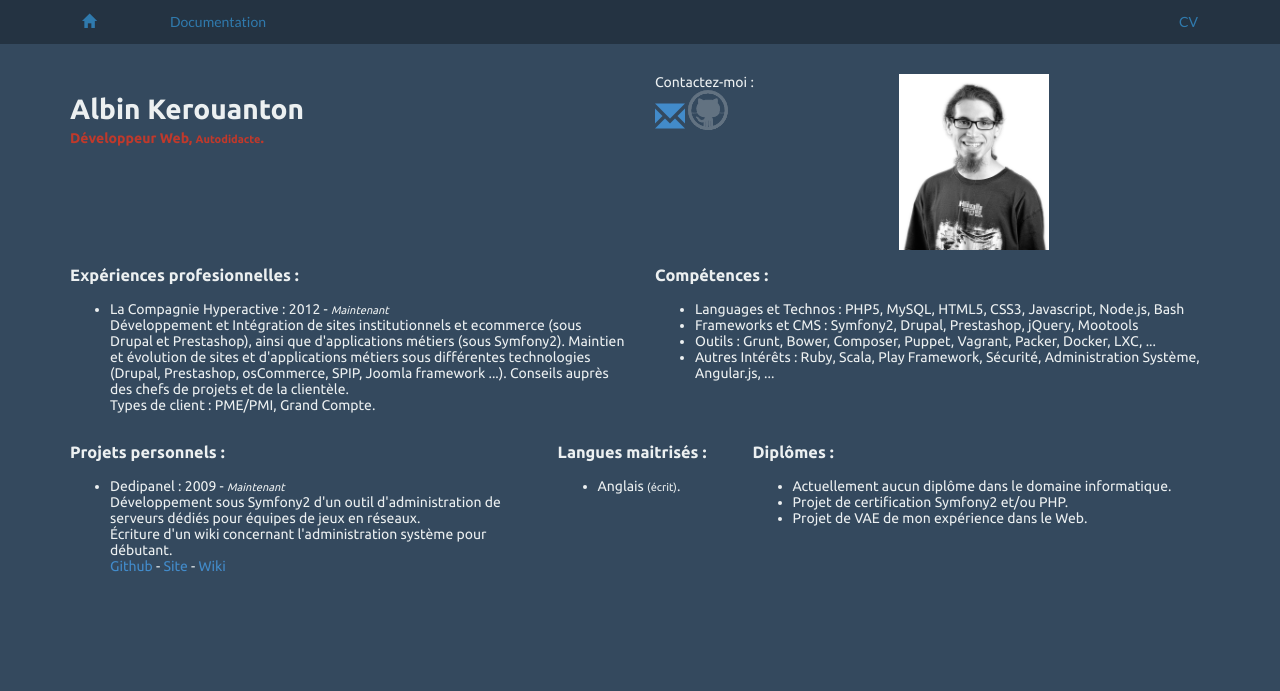
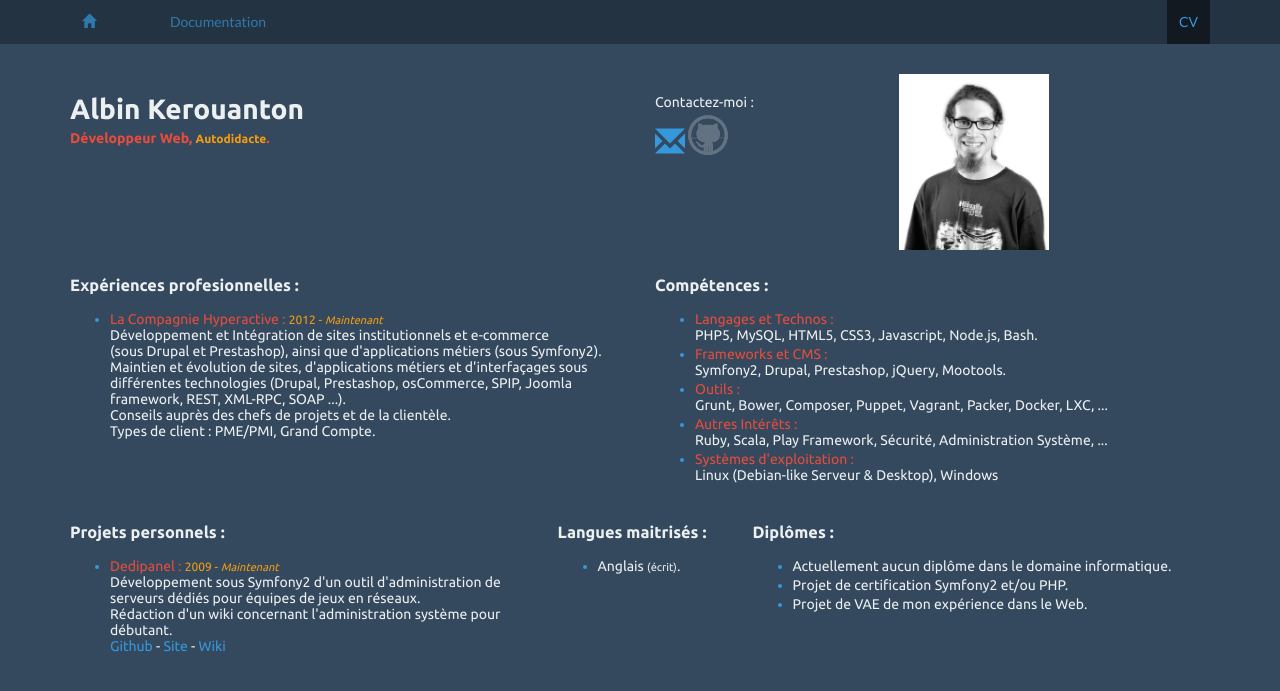
Before and after one commit to NiR-/akerouanton-name, a Jekyll site: the page built from cv.html, in a window 1280 px wide. Shown: the top 691 px of the page. Built offline with Jekyll 4.4.1, drawn with Linux system fonts in a browser that asks for light colours; Markdown is read by kramdown in place of the engine named in the settings.

Commit message:
Ajout couleurs et styles sur le cv.

```diff
--- a/assets/_less/fonts.less
+++ b/assets/_less/fonts.less
@@ -18,5 +18,8 @@
 }
 
 .small {
+	font-size: @font-size-small;
+}
+.smaller {
 	font-size: @font-size-smaller;
 }
--- a/cv.html
+++ b/cv.html
@@ -16,11 +16,9 @@
 	<div class="photo">
 		<div class="row">
 			<div class="contact">
-				<p>
-					Contactez-moi :<br />
-					<a href="#"><span class="glyphicon glyphicon-envelope"></span></a>
-					<a href="https://github.com/NiR-/" target="_blank"><span class="github"></span></a>
-				</p>
+				<div class="label">Contactez-moi :</div>
+				<a href="#"><span class="glyphicon glyphicon-envelope"></span></a>
+				<a href="https://github.com/NiR-/" target="_blank"><span class="github"></span></a>
 			</div>
 			<div>
 				<img src="/assets/images/trombine.jpg" alt="Albin Kerouaton, photo personnelle." title="Albin Kerouanton, Développeur web Autodidacte" width="150" height="176" />
@@ -34,10 +32,12 @@
 		<h3>Expériences profesionnelles :</h3>
 		<ul>
 			<li>
-				<span class="nom">La Compagnie Hyperactive :</span>
-				<span class="date">2012 - <i class="small">Maintenant</i></span>
-				<p>
-					Développement et Intégration de sites institutionnels et ecommerce (sous Drupal et Prestashop), ainsi que d'applications métiers (sous Symfony2). Maintien et évolution de sites et d'applications métiers sous différentes technologies (Drupal, Prestashop, osCommerce, SPIP, Joomla framework ...). Conseils auprès des chefs de projets et de la clientèle.<br />
+				<label for="lch">
+					La Compagnie Hyperactive :
+					<span class="date">2012 - <i class="smaller">Maintenant</i></span>
+				</label>
+				<p id="lch">
+					Développement et Intégration de sites institutionnels et e-commerce (sous&nbsp;Drupal et Prestashop), ainsi que d'applications métiers (sous&nbsp;Symfony2).<br />Maintien et évolution de sites, d'applications métiers et d'interfaçages sous différentes technologies (Drupal,&nbsp;Prestashop, osCommerce, SPIP, Joomla framework, REST, XML-RPC, SOAP ...).<br />Conseils auprès des chefs de projets et de la clientèle.<br />
 					Types de client : PME/PMI, Grand Compte.
 				</p>
 			</li>
@@ -48,20 +48,24 @@
 		<h3>Compétences :</h3>
 		<ul>
 			<li>
-				<label for="languages">Languages et Technos :</label>
-				<span id="languages">PHP5, MySQL, HTML5, CSS3, Javascript, Node.js, Bash</span>
+				<label for="languages">Langages et Technos :</label><br />
+				<span id="languages">PHP5, MySQL, HTML5, CSS3, Javascript, Node.js, Bash.</span>
 			</li>
 			<li>
-				<label for="frameworks-cms">Frameworks et CMS :</label>
-				<span id="framework-cms">Symfony2, Drupal, Prestashop, jQuery, Mootools</span>
+				<label for="frameworks-cms">Frameworks et CMS :</label><br />
+				<span id="framework-cms">Symfony2, Drupal, Prestashop, jQuery, Mootools.</span>
 			</li>
 			<li>
-				<label for="outils">Outils :</label>
+				<label for="outils">Outils :</label><br />
 				<span id="outils">Grunt, Bower, Composer, Puppet, Vagrant, Packer, Docker, LXC, ...</span>
 			</li>
 			<li>
-				<label for="interets-info">Autres Intérêts :</label>
-				<span id="interets-info">Ruby, Scala, Play Framework, Sécurité, Administration Système, Angular.js, ...</span>
+				<label for="interets-info">Autres Intérêts :</label><br />
+				<span id="interets-info">Ruby, Scala, Play Framework, Sécurité, Administration Système, ...</span>
+			</li>
+			<li>
+				<label for="os">Systèmes d'exploitation :</label><br />
+				<span id="os">Linux (Debian-like Serveur & Desktop), Windows</span>
 			</li>
 		</ul>
 	</div>
@@ -72,10 +76,12 @@
 		<h3>Projets personnels :</h3>
 		<ul>
 			<li>
-				<span class="nom">Dedipanel :</span>
-				<span class="date">2009 - <i class="small">Maintenant</i></span>
-				<p>
-					Développement sous Symfony2 d'un outil d'administration de serveurs dédiés pour équipes de jeux en réseaux.<br />Écriture d'un wiki concernant l'administration système pour débutant.<br />
+				<label for="dedipanel">
+					Dedipanel :
+					<span class="date">2009 - <i class="smaller">Maintenant</i></span>
+				</label>
+				<p id="dedipanel">
+					Développement sous Symfony2 d'un outil d'administration de serveurs dédiés pour équipes de jeux en réseaux.<br />Rédaction d'un wiki concernant l'administration système pour débutant.<br />
 					<a href="https://github.com/NiR-/dedipanel" target="_blank">Github</a> - <a href="http://www.dedicated-panel.net/" target="_blank">Site</a> - <a href="http://wiki.dedicated-panel.net/" target="_blank">Wiki</a>
 				</p>
 			</li>
@@ -85,16 +91,16 @@
 	<div class="langues">
 		<h3>Langues maitrisés :</h3>
 		<ul>
-			<li>Anglais <span class="small">(écrit)</span>.</li>
+			<li><span>Anglais <span class="smaller">(écrit)</span>.</span></li>
 		</ul>
 	</div>
 
 	<div id="diplomes">
 		<h3>Diplômes :</h3>
 		<ul>
-			<li>Actuellement aucun diplôme dans le domaine informatique.</li>
-			<li>Projet de certification Symfony2 et/ou PHP.</li>
-			<li>Projet de VAE de mon expérience dans le Web.</li>
+			<li><span>Actuellement aucun diplôme dans le domaine informatique.</span></li>
+			<li><span>Projet de certification Symfony2 et/ou PHP.</span></li>
+			<li><span>Projet de VAE de mon expérience dans le Web.</span></li>
 		</ul>
 	</div>
 </div>
```
Also changed, not shown: assets/_less/layout.less (+31 -2 lines), assets/_less/main.less (+35 -5 lines), assets/_less/vars.less (+10 -5 lines), assets/css/main.min.css.
